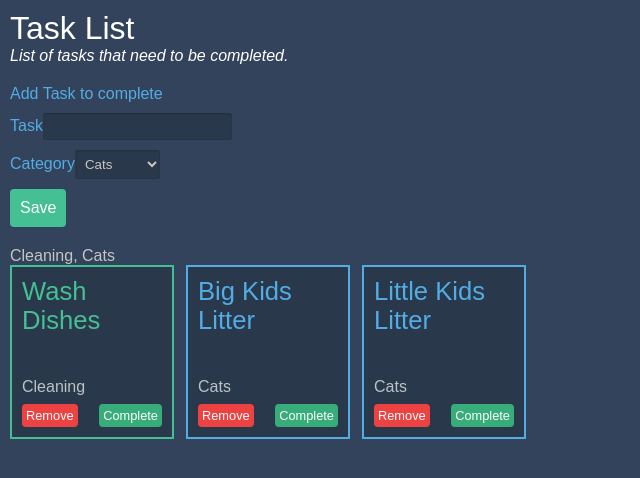
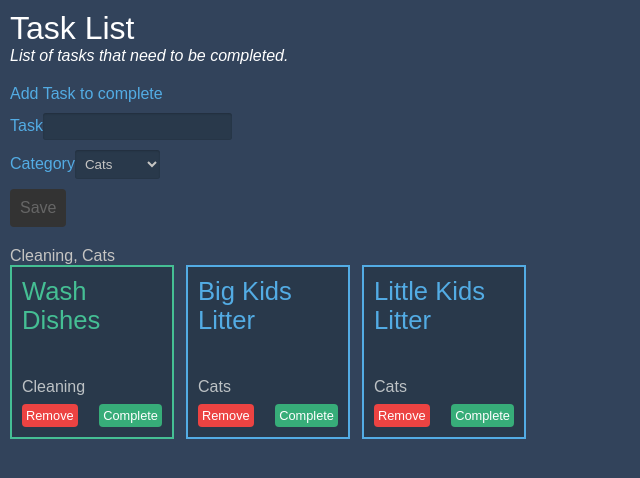
Before and after one commit to SirBoots560/HomeSite, an Angular app: page / in a window 1280 px wide. Shown: the top 478 px of the page, without its empty margins (0-640 px from the left). Built offline with nearby package versions, Linux system fonts and the light colour scheme.

Commit message:
Added form validation

```diff
--- a/src/app/task-item-form/task-item-form.component.html
+++ b/src/app/task-item-form/task-item-form.component.html
@@ -17,5 +17,5 @@
       </select>
     </li>
   </ul>
-  <button type="submit">Save</button>
+  <button type="submit" [disabled]="!form.valid">Save</button>
 </form>
--- a/src/app/task-item-form/task-item-form.component.ts
+++ b/src/app/task-item-form/task-item-form.component.ts
@@ -1,5 +1,5 @@
 import { Component, OnInit } from '@angular/core';
-import { FormGroup, FormControl } from '@angular/forms';
+import { FormGroup, FormControl, Validators } from '@angular/forms';
 
 @Component({
   selector: 'hs-task-item-form',
@@ -12,17 +12,15 @@ export class TaskItemFormComponent implements OnInit {
 
   constructor() {
     this.form = new FormGroup({
-      title: new FormControl(''),
+      title: new FormControl('', Validators.compose([
+        Validators.required,
+        Validators.pattern('[\\w\\-\\s\\/]+')
+      ])),
       category: new FormControl('Cats'),
     });
   }
 
-  ngOnInit(): void {
-    this.form = new FormGroup({
-      title: new FormControl(''),
-      category: new FormControl('Cats'),
-    });
-  }
+  ngOnInit(){}
 
   onSubmit(taskItem: any){
     console.log(taskItem);
```
